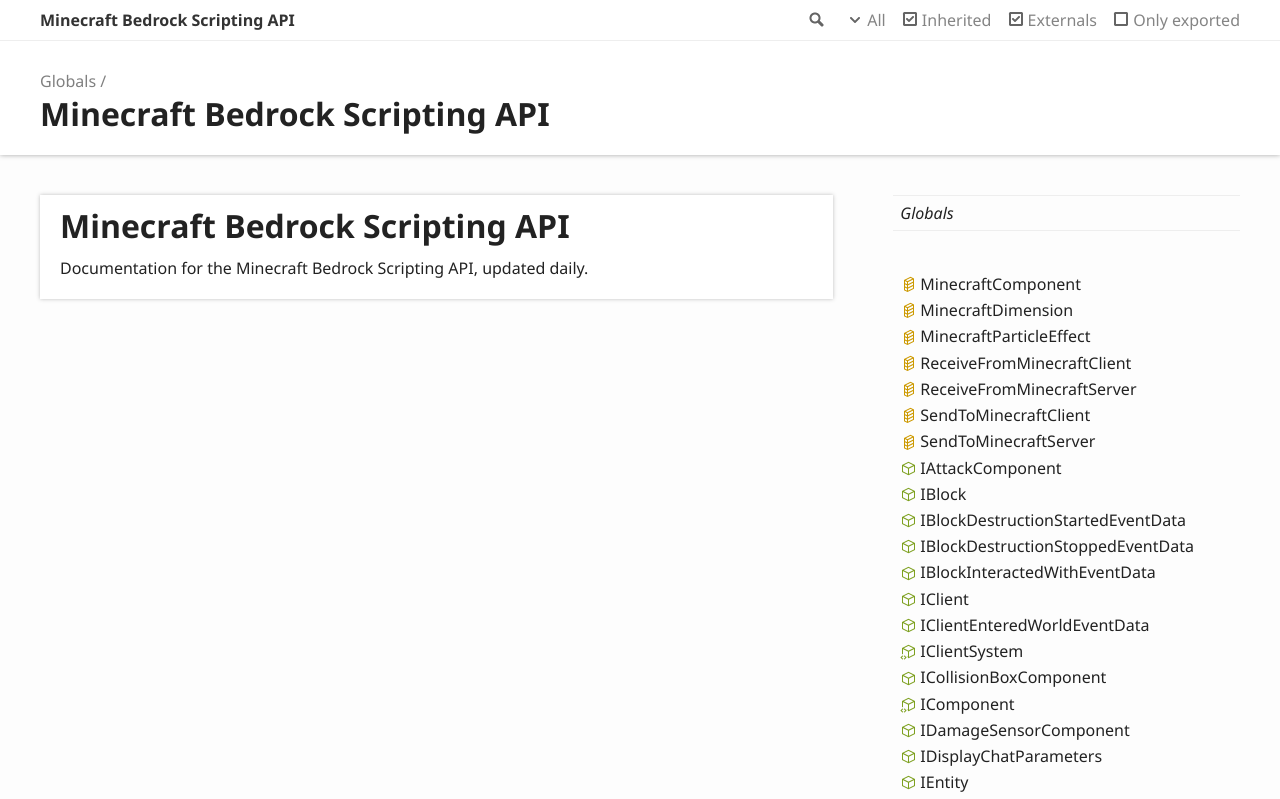
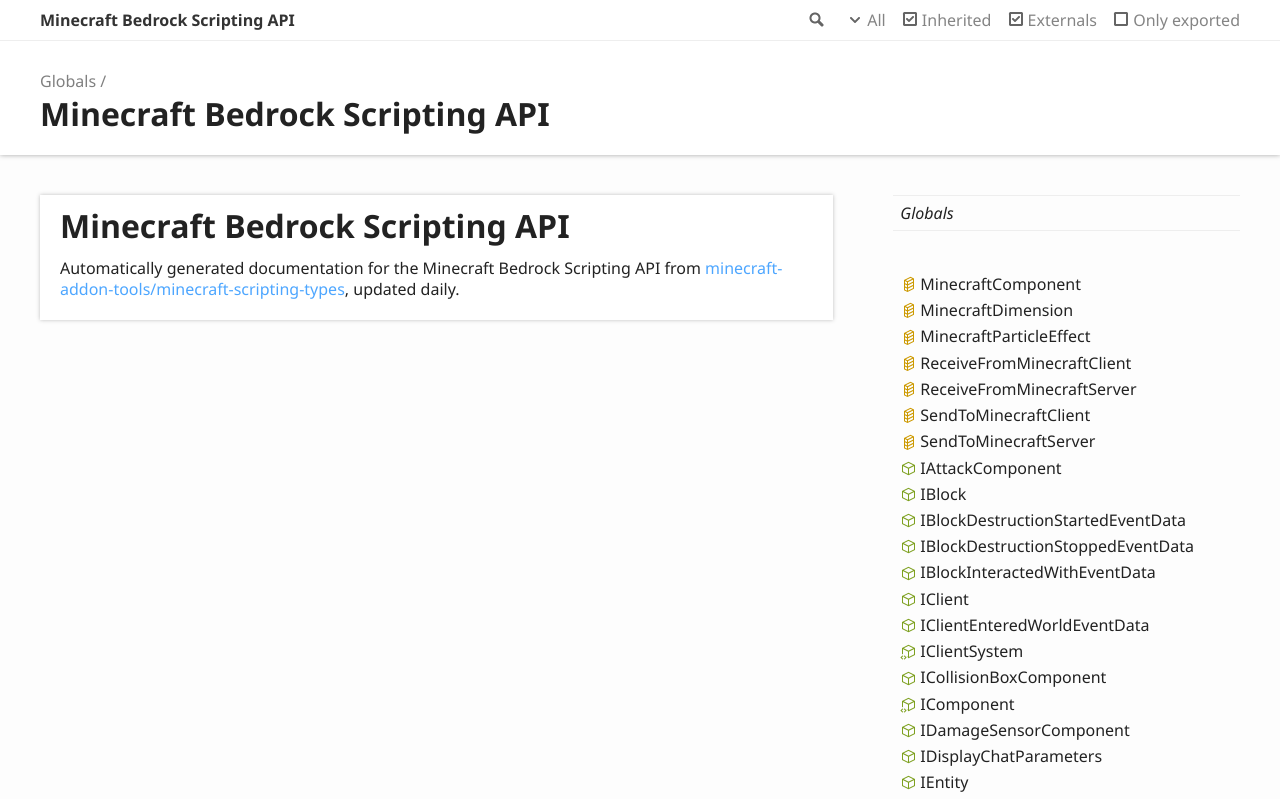
Before and after one commit to Richienb/minecraft-scripting-api-docs, a plain HTML site: page index.html in a window 1280 px wide. Shown: the top 799 px of the page. Drawn offline with Linux system fonts and the light colour scheme.

Commit message:
Deploy Richienb/minecraft-scripting-api-docs to github.com/Richienb/minecraft-scripting-api-docs.git:gh-pages

```diff
--- a/index.html
+++ b/index.html
@@ -67,7 +67,7 @@
 				<a href="#minecraft-bedrock-scripting-api" id="minecraft-bedrock-scripting-api" style="color: inherit; text-decoration: none;">
 					<h1>Minecraft Bedrock Scripting API</h1>
 				</a>
-				<p>Documentation for the Minecraft Bedrock Scripting API, updated daily.</p>
+				<p>Automatically generated documentation for the Minecraft Bedrock Scripting API from <a href="https://github.com/minecraft-addon-tools/minecraft-scripting-types">minecraft-addon-tools/minecraft-scripting-types</a>, updated daily.</p>
 			</div>
 		</div>
 		<div class="col-4 col-menu menu-sticky-wrap menu-highlight">
```
